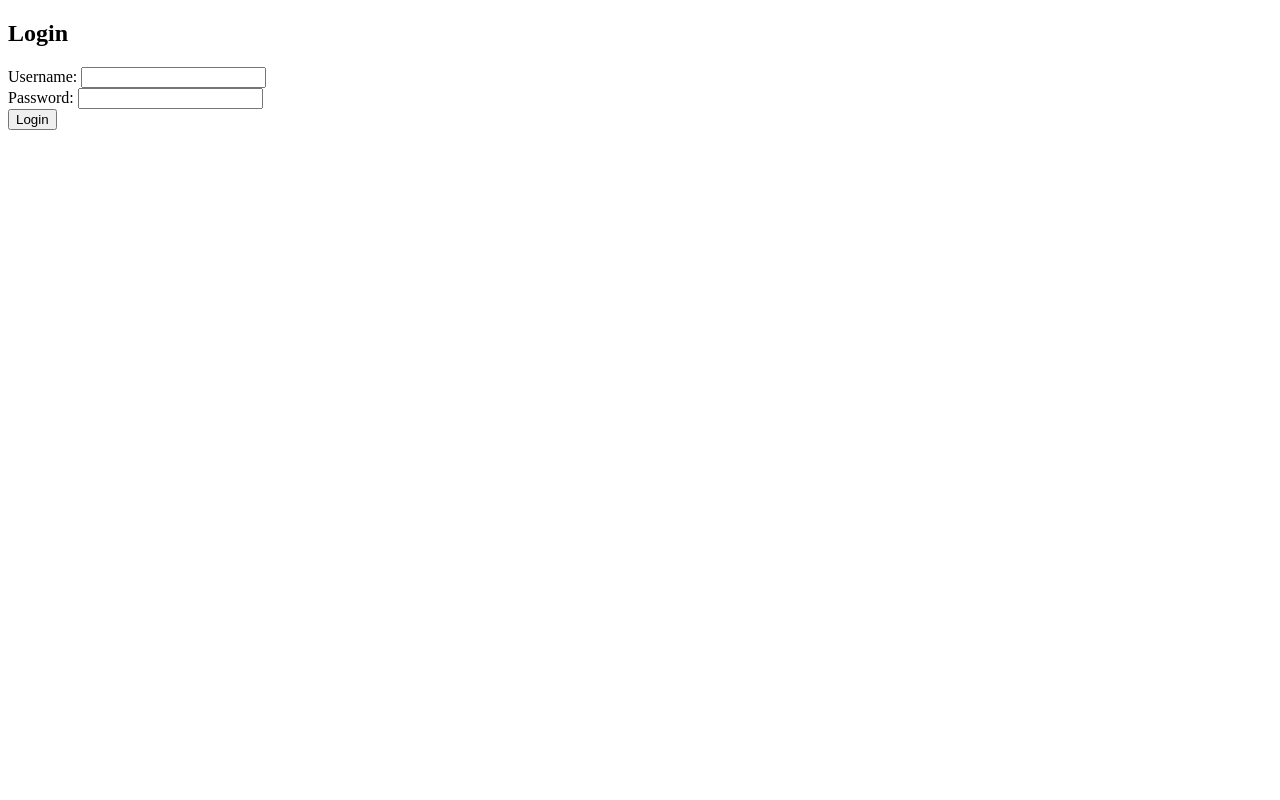
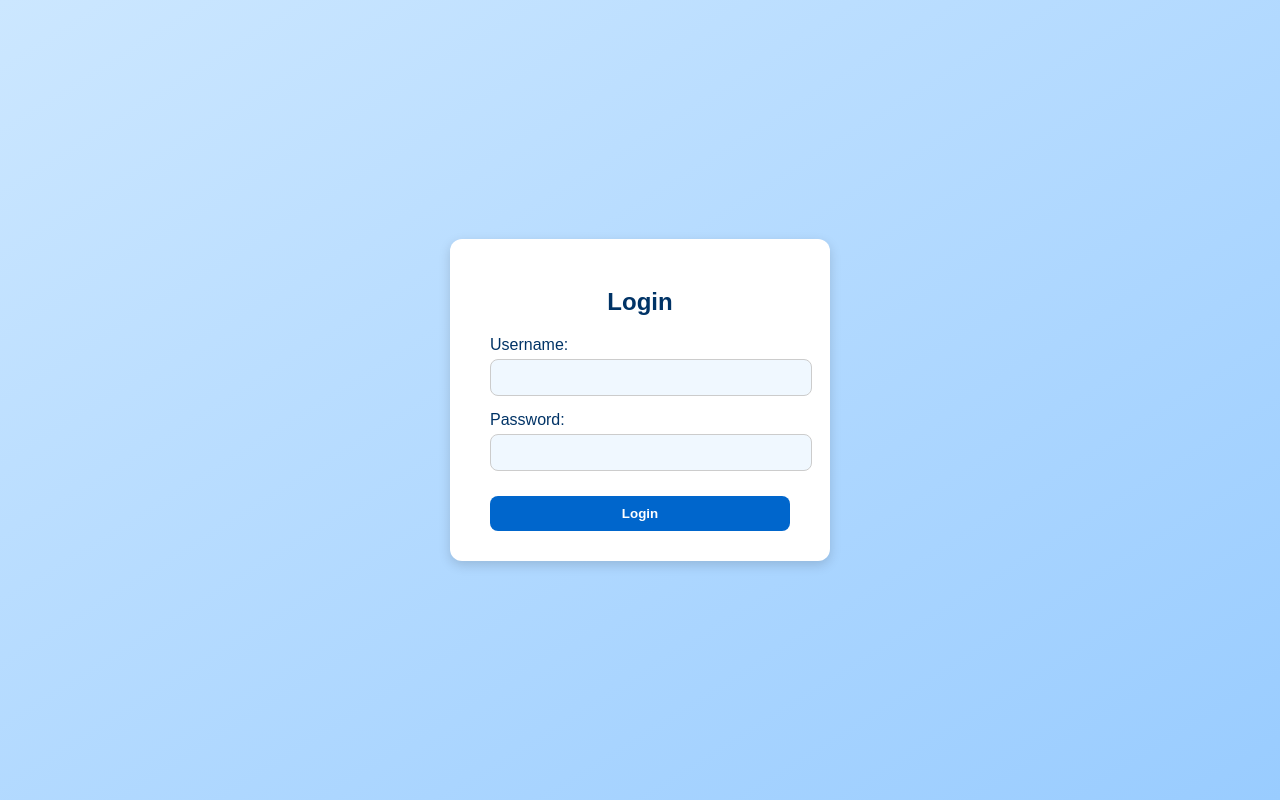
Before and after one commit to sitialifya/Login, a plain HTML site: page Login.html in a window 1280 px wide. Drawn offline with Linux system fonts and the light colour scheme.

Commit message:
Update Login.html

```diff
--- a/Login.html
+++ b/Login.html
@@ -1,13 +1,76 @@
 <!DOCTYPE html>
-<html>
+<html lang="id">
 <head>
+  <meta charset="UTF-8">
   <title>Login</title>
+  <style>
+    body {
+      font-family: Arial, sans-serif;
+      background: linear-gradient(to bottom right, #cce7ff, #99ccff);
+      display: flex;
+      justify-content: center;
+      align-items: center;
+      height: 100vh;
+      margin: 0;
+    }
+
+    form {
+      background-color: #ffffff;
+      padding: 30px 40px;
+      border-radius: 12px;
+      box-shadow: 0 4px 12px rgba(0, 0, 0, 0.15);
+      width: 300px;
+    }
+
+    h2 {
+      text-align: center;
+      color: #003366;
+      margin-bottom: 20px;
+    }
+
+    label {
+      display: block;
+      margin-bottom: 15px;
+      color: #003366;
+    }
+
+    input[type="text"],
+    input[type="password"] {
+      width: 100%;
+      padding: 10px;
+      margin-top: 5px;
+      border: 1px solid #ccc;
+      border-radius: 8px;
+      background-color: #f0f8ff;
+      color: #003366;
+    }
+
+    button {
+      width: 100%;
+      padding: 10px;
+      background-color: #0066cc;
+      color: white;
+      border: none;
+      border-radius: 8px;
+      cursor: pointer;
+      font-weight: bold;
+      margin-top: 10px;
+    }
+
+    button:hover {
+      background-color: #005bb5;
+    }
+  </style>
 </head>
 <body>
-  <h2>Login</h2>
   <form id="loginForm">
-    <label>Username: <input type="text" id="username" required></label><br>
-    <label>Password: <input type="password" id="password" required></label><br>
+    <h2>Login</h2>
+    <label>Username:
+      <input type="text" id="username" required>
+    </label>
+    <label>Password:
+      <input type="password" id="password" required>
+    </label>
     <button type="submit">Login</button>
   </form>
 
```
